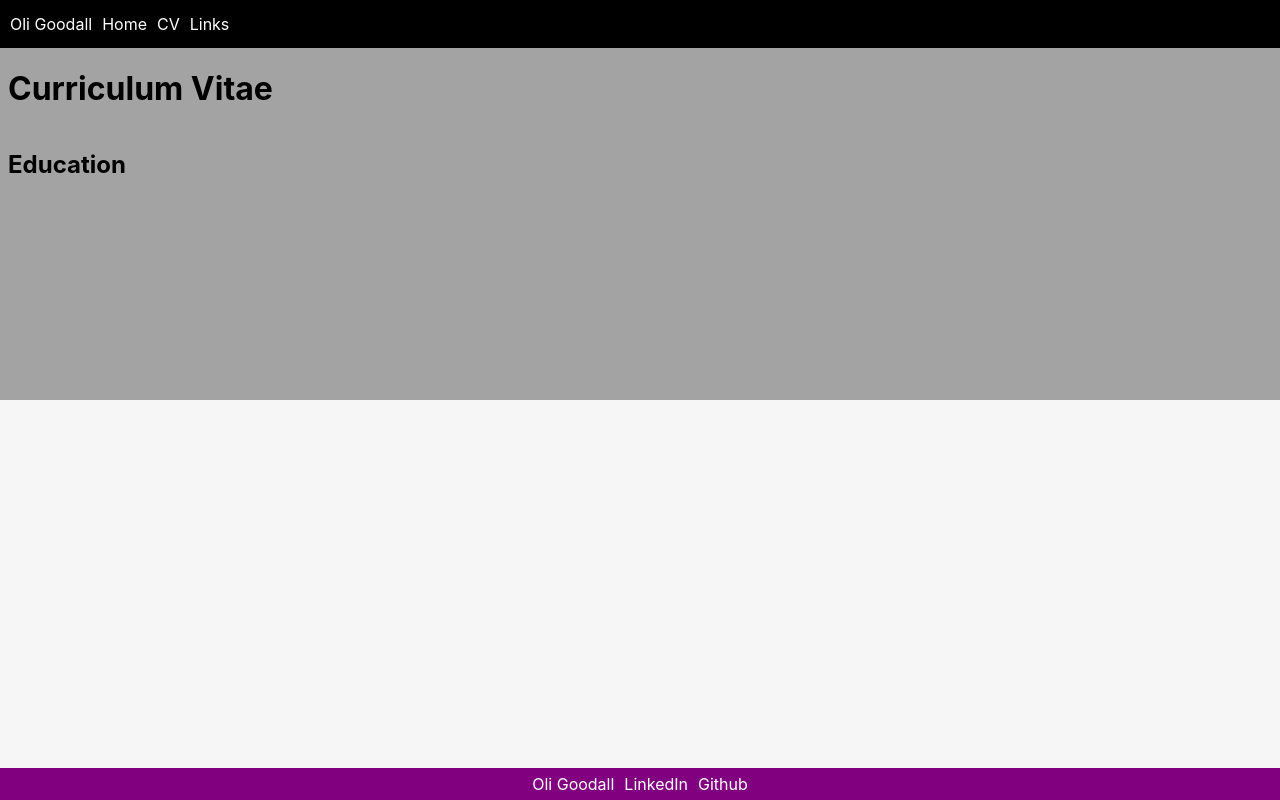
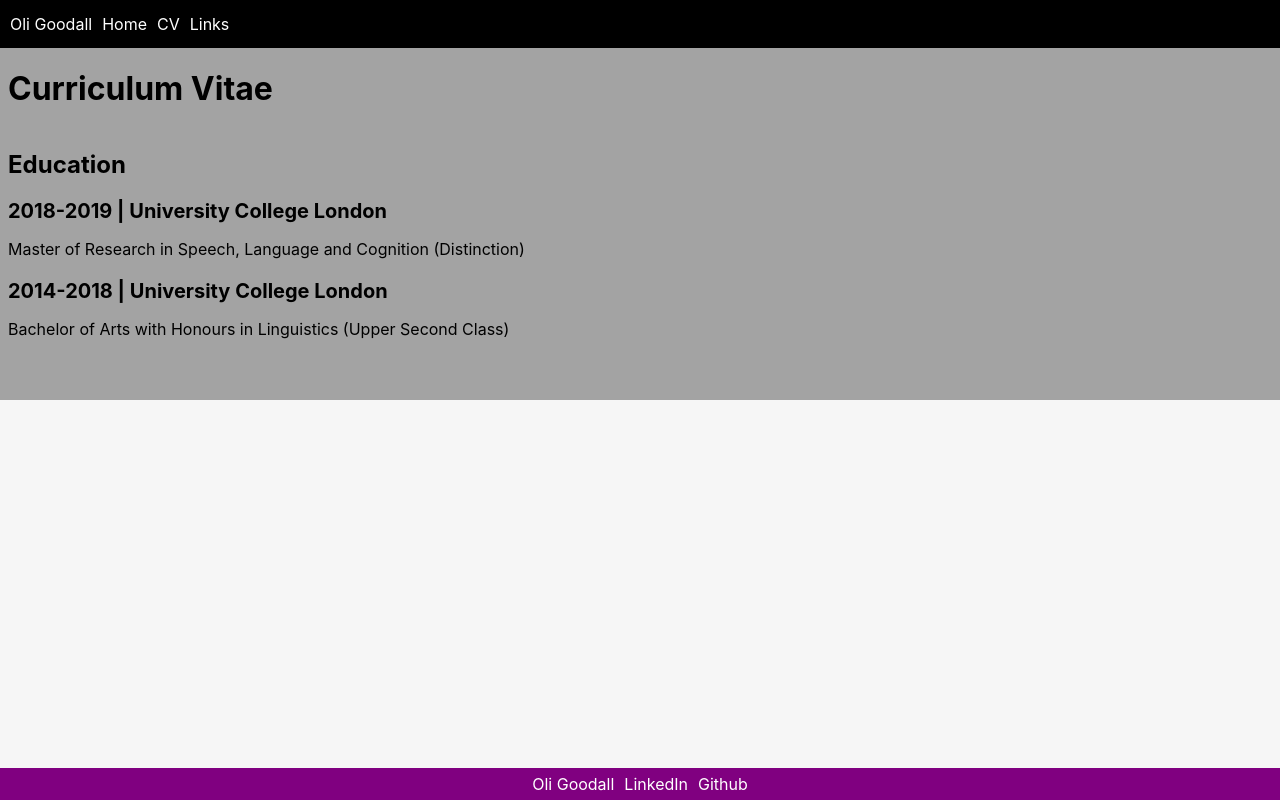
Before and after one commit to Oli-Goodall/Oli-Goodall.github.io, a React (Create React App) app in the folder personal-site/: page /cv in a window 1280 px wide. Built offline with nearby package versions, Linux system fonts and the light colour scheme.

Commit message:
Added education info

```diff
--- a/personal-site/src/components/cv-page/CVPage.scss
+++ b/personal-site/src/components/cv-page/CVPage.scss
@@ -7,3 +7,12 @@
     position: absolute;
     left: 0.5em;
 }
+
+p.education-body {
+    font-weight: normal;
+    font-size: medium;
+}
+
+p.education-experience-title {
+    font-size: smaller;
+}
--- a/personal-site/src/components/cv-page/CVPage.tsx
+++ b/personal-site/src/components/cv-page/CVPage.tsx
@@ -5,7 +5,17 @@ export const CVPage: React.FunctionComponent = () => {
     return(
         <div className="cv-page">
             <h1 className="cv-page-heading">Curriculum Vitae</h1>
-            <h2 className="education">Education</h2>
+            <h2 className="education">Education
+                <p className="education-experience-title">
+                2018-2019 | University College London
+                <p className="education-body">Master of Research in Speech, Language and Cognition (Distinction)</p>
+                </p>
+                <p className="education-experience-title">2014-2018 | University College London
+                <p className="education-body">Bachelor of Arts with Honours in Linguistics (Upper Second Class)</p>
+                </p>
+
+
+            </h2>
         </div>
     )
 }
```
